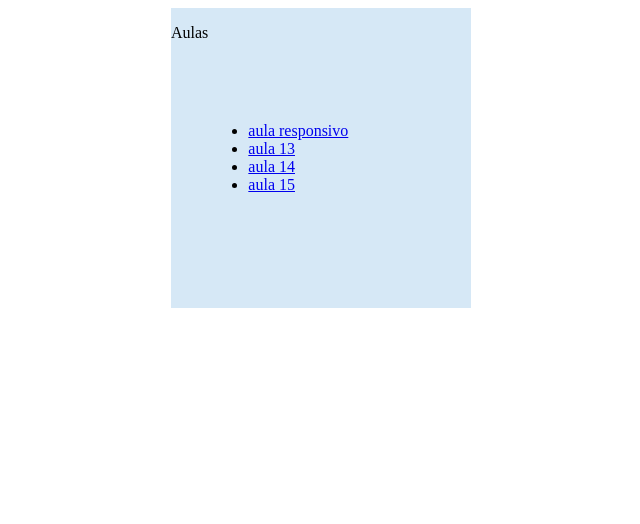
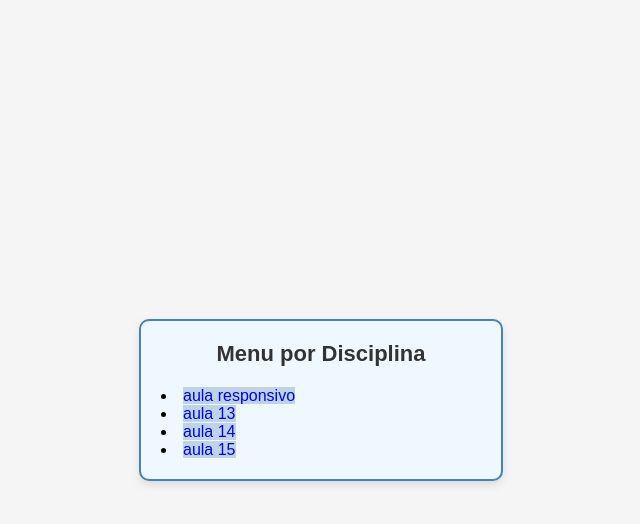
Before and after one commit to KaikePaiva/SENAI, a plain HTML site: page index.html in a window 1280 px wide. Shown: the whole page, without its empty margins (319-959 px from the left). Drawn offline with Linux system fonts and the light colour scheme.

Commit message:
comecei a fazer o menu melhor

```diff
--- a/index.html
+++ b/index.html
@@ -1,5 +1,5 @@
 <!DOCTYPE html>
-<html lang="en">
+<html lang="PT-BR">
 <head>
     <meta charset="UTF-8">
     <meta name="viewport" content="width=device-width, initial-scale=1.0">
@@ -7,17 +7,13 @@
     <link rel="stylesheet" href="style.css">
 </head>
 <body>
-    <div class="menu">
-        <p>Aulas</p>
-        <div class="text">
-            <ul>
+    <div class="menu-container">
+        <div class="menu-titulo">Menu por Disciplina</div>
                 <li><a href="aulas/responsivo/index.html">aula responsivo</a></li>
                 <li><a href="aulas/responsivo/aula 13/index.html">aula 13</a></li>
                 <li><a href="aulas/responsivo/aula_14/index.html">aula 14</a></li>
                 <li><a href="aulas/responsivo/aula_15/index.html">aula 15</a></li>
             </ul>
-        </div>
-    </div>
-
+    </body>
 </body>
 </html>
--- a/style.css
+++ b/style.css
@@ -1,16 +1,48 @@
-.menu{
+body {
+    font-family: Arial, sans-serif;
     display: flex;
-    width: 300px;
-    height: 300px;
-    margin: 0 auto;
-    background-color: rgba(20, 121, 204, 0.171);
+    justify-content: center;
+    align-items: center;
+    height: 100vh;
+    margin: 0;
+    background-color: #f5f5f5;
+}
+
+.menu-container {
+    width: 320px;
+    padding: 20px;
+    background-color: #f0f8ff;
+    border: 2px solid #4682b4;
+    border-radius: 10px;
+    box-shadow: 0 4px 8px rgba(0, 0, 0, 0.1);
+}
+
+.menu-titulo {
+    text-align: center;
+    font-size: 22px;
+    font-weight: bold;
+    margin-bottom: 20px;
+    color: #333;
+}
+
+.menu-item {
+    display: block;
+    width: 100%;
+    padding: 12px 0;
+    margin-bottom: 10px;
+    text-align: center;
+    border: none;
+    border-radius: 5px;
+    color: white;
+    font-size: 16px;
+}
+
+.menu-item:hover {
+    box-shadow: 0 4px 8px rgba(0, 0, 0, 0.2);
+}
+
+a{
+    background-color: #4683b44d;
+    text-decoration: none;
 
 }
-.menu p{
-    text-align: center;
-}
-
-.text{
-    display: flex;
-    align-items: center;
-}
```
